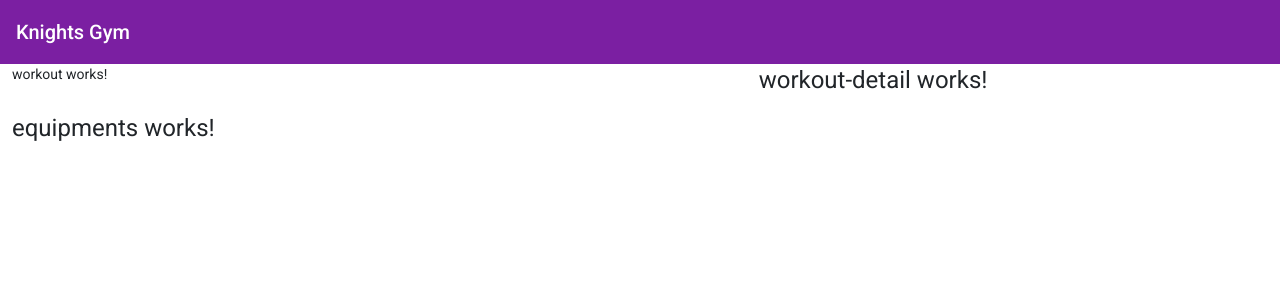
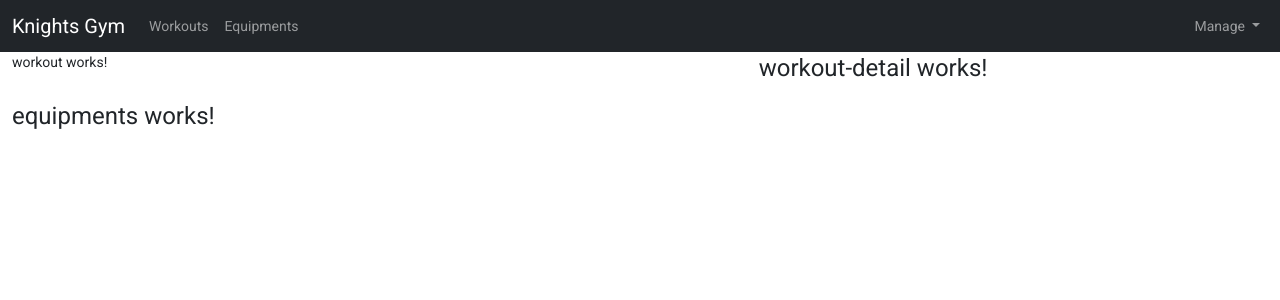
Before and after one commit to knightSarai/knights-gyms, an Angular app: page / in a window 1280 px wide. Shown: the top 300 px of the page. Built offline with nearby package versions, Linux system fonts and the light colour scheme.

Commit message:
Style header

```diff
--- a/src/app/header/header.component.html
+++ b/src/app/header/header.component.html
@@ -1,3 +1,74 @@
-<mat-toolbar color="primary">
-  <span>Knights Gym</span>
-</mat-toolbar>
+<nav class="navbar navbar-expand-lg navbar-dark bg-dark">
+  <div class="container-fluid">
+    <a class="navbar-brand"
+       href="#"
+    >
+      Knights Gym
+    </a>
+    <button class="navbar-toggler"
+            type="button"
+            data-bs-toggle="collapse"
+            data-bs-target="#navbarSupportedContent"
+            aria-controls="navbarSupportedContent"
+            aria-expanded="false"
+            aria-label="Toggle navigation"
+    >
+      <span class="navbar-toggler-icon"></span>
+    </button>
+    <div class="collapse navbar-collapse"
+         id="navbarSupportedContent"
+    >
+      <ul class="navbar-nav me-auto mb-2 mb-lg-0">
+        <li class="nav-item">
+          <a class="nav-link"
+             href="#"
+          >
+            Workouts
+          </a>
+        </li>
+        <li class="nav-item">
+          <a class="nav-link"
+             href="#"
+          >
+            Equipments
+          </a>
+        </li>
+
+      </ul>
+      <ul class="navbar-nav d-flex">
+        <li class="nav-item dropdown">
+          <a class="nav-link dropdown-toggle"
+             href="#"
+             id="navbarDropdown"
+             role="button"
+             data-bs-toggle="dropdown"
+             aria-expanded="false"
+          >
+            Manage
+          </a>
+          <ul class="dropdown-menu"
+              aria-labelledby="navbarDropdown"
+          >
+            <li>
+              <a class="dropdown-item"
+                 href="#"
+              >
+                Save a workout
+              </a>
+            </li>
+            <li>
+              <hr class="dropdown-divider">
+            </li>
+            <li>
+              <a class="dropdown-item"
+                 href="#"
+              >
+                Get workouts
+              </a>
+            </li>
+          </ul>
+        </li>
+      </ul>
+    </div>
+  </div>
+</nav>
```
